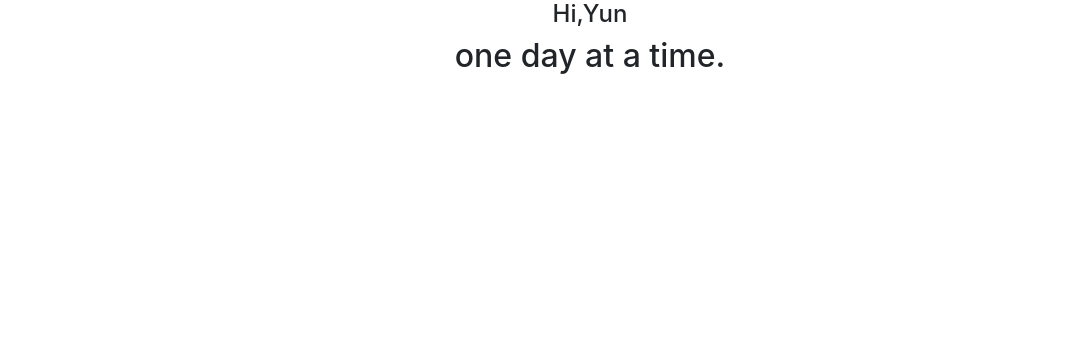
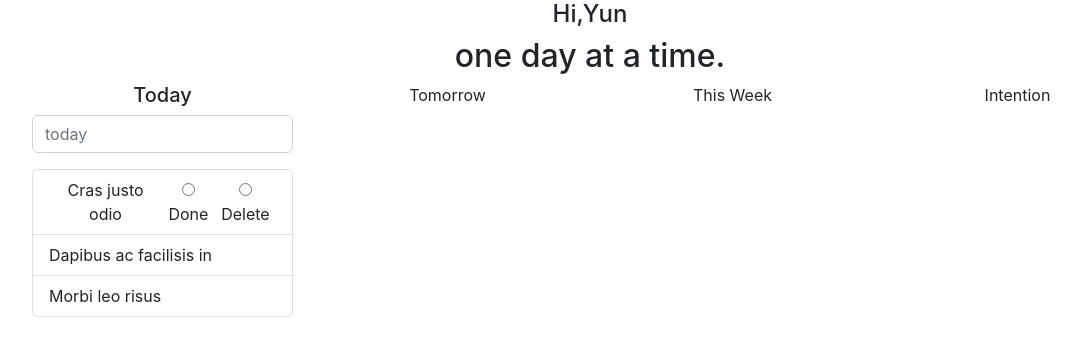
Before and after one commit to actuallyyun/one-day-at-a-time, a React (Create React App) app in the folder todo-app/: page / in a window 1280 px wide. Shown: the top 356 px of the page, without its empty margins (50-1131 px from the left). Built offline with nearby package versions, Linux system fonts and the light colour scheme.

Commit message:
Create TodoItems,TodoList components

```diff
--- a/todo-app/src/App.js
+++ b/todo-app/src/App.js
@@ -1,11 +1,18 @@
 import logo from './logo.svg';
 import './App.css';
 import Header from './Header';
+import TodoList from './TodoList';
 
 function App() {
   return (
     <div className="App">
-      <Header />
+      <body>
+        <div className="container">
+          <Header />
+          <TodoList />
+        </div>
+      </body>
+
     </div>
   );
 }
--- a/todo-app/src/Header.js
+++ b/todo-app/src/Header.js
@@ -4,7 +4,7 @@
 const Header = () => {
 
     return (
-        <div className="container">
+
         <div className="row">
             <div className="col">
                 <header>
@@ -13,7 +13,6 @@ const Header = () => {
                 </header>
             </div>
         </div>
-        </div>
     )
 }
 
--- /dev/null
+++ b/todo-app/src/TodoItems.js
@@ -0,0 +1,42 @@
+import React from "react"
+
+const TodoItems = () => {
+    return (
+        <ul class="list-group">
+            <li class="list-group-item d-flex justify-content-between align-items-center">
+                Cras justo odio
+                <DoneToggle />
+                <DeleteToggle />
+            </li>
+            <li class="list-group-item d-flex justify-content-between align-items-center">
+                Dapibus ac facilisis in
+                <span class="badge badge-primary badge-pill">2</span>
+            </li>
+            <li class="list-group-item d-flex justify-content-between align-items-center">
+                Morbi leo risus
+                <span class="badge badge-primary badge-pill">1</span>
+            </li>
+        </ul>
+    )
+}
+
+const DoneToggle = () => {
+    return (
+        <div class="custom-control custom-radio custom-control-inline">
+            <input type="radio" id="customRadioInline1" name="customRadioInline1" class="custom-control-input" />
+            <label class="custom-control-label" for="customRadioInline1">Done</label>
+        </div>
+    )
+}
+
+const DeleteToggle = () => {
+    return (
+        <div class="custom-control custom-radio custom-control-inline">
+            <input type="radio" id="customRadioInline2" name="customRadioInline1" class="custom-control-input" />
+            <label class="custom-control-label" for="customRadioInline2">Delete</label>
+        </div>
+    )
+}
+
+
+export default TodoItems
--- /dev/null
+++ b/todo-app/src/TodoList.js
@@ -0,0 +1,34 @@
+import React from 'react';
+import TodoItems from './TodoItems';
+
+
+
+
+const TodoList = () => {
+    return (
+
+        <div className="row">
+            <div className="col-3">
+                <h5>Today</h5>
+                <TodoInput />
+                <TodoItems />
+            </div>
+            <div className="col-3">Tomorrow</div>
+            <div className="col-3">This Week</div>
+            <div className="col-3">Intention</div>
+        </div>
+
+    )
+}
+
+const TodoInput = () => {
+    return (
+        <div class="mb-3">
+            <input type="text" class="form-control" id="todayList" placeholder="today" />
+        </div>
+    )
+}
+
+
+
+export default TodoList
```
Lines whose indentation alone changed are shown as unchanged.
